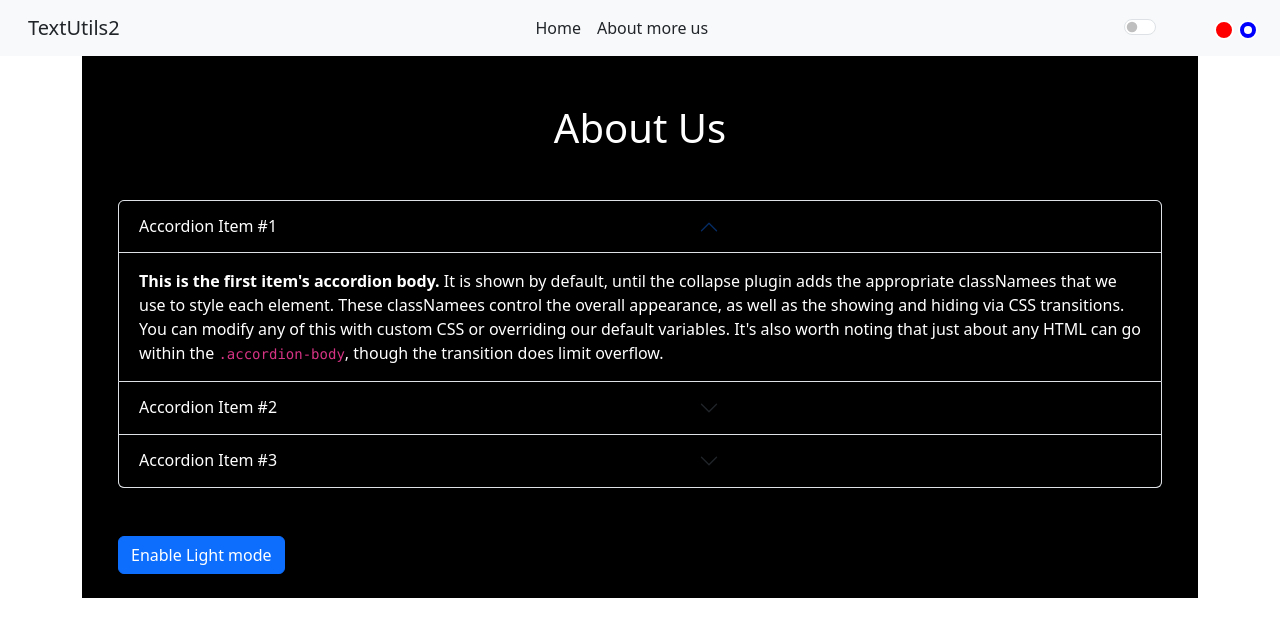
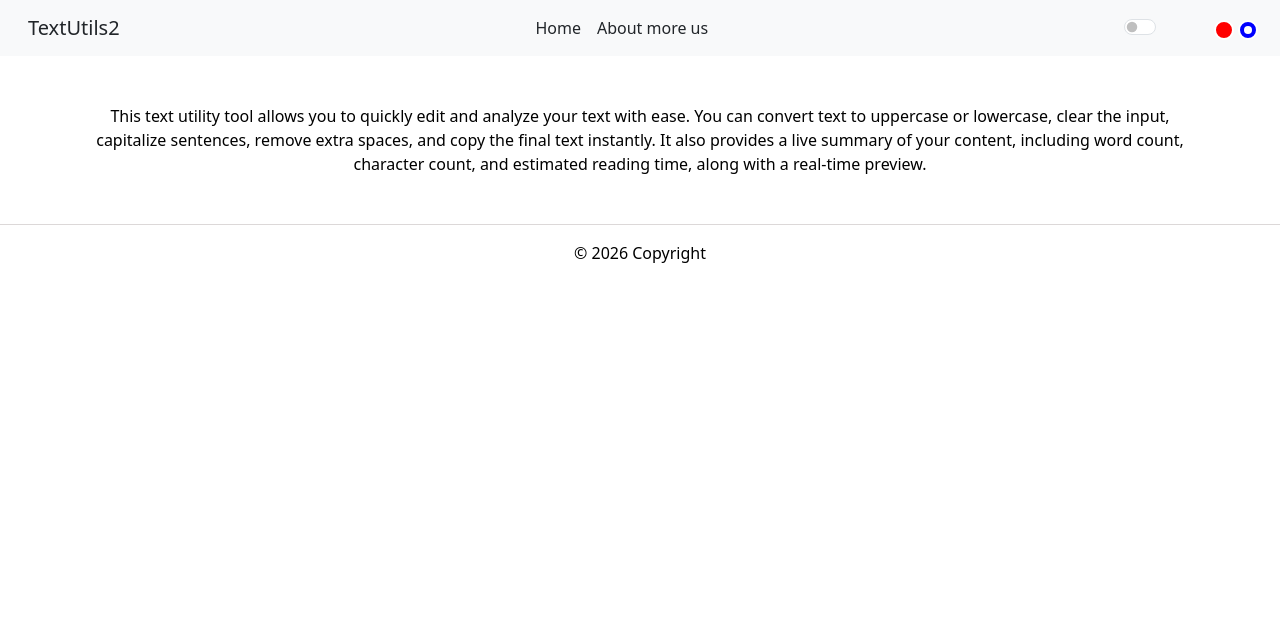
Before and after one commit to Pallavi-Sunil-Patil/testutils, a React (Create React App) app: page /about in a window 1280 px wide. Shown: the top 636 px of the page. Built offline with nearby package versions, Linux system fonts and the light colour scheme.

Commit message:
1 project

```diff
--- a/package.json
+++ b/package.json
@@ -1,5 +1,4 @@
 {
-  "homepage": "https://pallavi-sunil-patil.github.io/testutils/",
   "name": "my-app2",
   "version": "0.1.0",
   "private": true,
@@ -16,6 +15,8 @@
     "web-vitals": "^2.1.4"
   },
   "scripts": {
+    "predeploy": "npm run build",
+    "deploy": "gh-pages -d build",
     "start": "react-scripts start",
     "build": "react-scripts build",
     "test": "react-scripts test",
--- a/src/App.js
+++ b/src/App.js
@@ -3,6 +3,7 @@ import './App.css';
 import Alert from './Components/Alert';
 import About from './Components/About';
 import Navbar from './Components/Navbar';
+import Footer from './Components/Footer';
 import Testform from './Components/Testform';
 import React, { useState } from 'react';
 
@@ -30,13 +31,13 @@ function App() {
     if (mode === 'light'){
       setMode('dark')
       document.body.style.backgroundColor = "black";
-      setShowAlert('Dark mode anabled', "success")
+      // setShowAlert('Dark mode anabled', "success")
       document.title = 'TextUlits - dark';
     }
     else {
       setMode('light')
        document.body.style.backgroundColor = "white";
-       setShowAlert('Light mode anabled', "success");
+      //  setShowAlert('Light mode anabled', "success");
        document.title = 'TextUlits - Light';
     }
   }
@@ -48,17 +49,18 @@ function App() {
       <div className="container">
 
       <Routes>
-        <Route path="/about" element={<About />} />
+        <Route path="/about" element={<About mode={mode}
+            setShowAlert={setShowAlert} />} />
         <Route path="/" element={
           <Testform
-            heading="Fill the Form"
+            heading="Enter the text to perform below operations"
             mode={mode}
             setShowAlert={setShowAlert}
           />
         } />
       </Routes>
-
       </div>
+      <Footer cpytext="© 2026 Copyright" mode={mode}/>
       </Router>
     </>
   );
--- a/src/Components/About.js
+++ b/src/Components/About.js
@@ -1,72 +1,13 @@
-import React, {useState, useSyncExternalStore} from 'react'
+import React, { useState } from 'react';
 
-export default function About() {
-    const [mystyle, setMstyle] = useState({
-        color : 'white',
-        backgroundColor : 'black'
-    })
+export default function Testform(props) {
 
-    const [btntext, setBtnText] = useState("Enable Light mode")
+  return (
+    <>
+    <div class="container my-5">
+        <p class="text-center" style={{color:props.mode==='light'?'black':'white'}}>This text utility tool allows you to quickly edit and analyze your text with ease. You can convert text to uppercase or lowercase, clear the input, capitalize sentences, remove extra spaces, and copy the final text instantly. It also provides a live summary of your content, including word count, character count, and estimated reading time, along with a real-time preview.</p>
+    </div>
 
-    const toggleStyle = ()=>{
-        if (mystyle.color === 'white'){
-            setMstyle({
-                color : 'black',
-                backgroundColor : 'white'
-            })
-            setBtnText("Enable Dark Mode")
-        }
-        else {
-            setMstyle({
-                color : 'white',
-                backgroundColor : 'black'
-            })
-            setBtnText("Enable Light Mode")
-        }
-    }
-  return (
-    <div className="container pt-5" style={mystyle}>
-      <h1 className="pb-3 text-center">About Us</h1>
-      <div className="accordion p-4" id="accordionExample" style={mystyle}>
-        <div className="accordion-item">
-            <h2 className="accordion-header" id="headingOne" >
-            <button className="accordion-button" style={mystyle} type="button" data-bs-toggle="collapse" data-bs-target="#collapseOne" aria-expanded="true" aria-controls="collapseOne">
-                Accordion Item #1
-            </button>
-            </h2>
-            <div id="collapseOne" className="accordion-collapse collapse show" aria-labelledby="headingOne" data-bs-parent="#accordionExample">
-            <div className="accordion-body" style={mystyle}>
-                <strong>This is the first item's accordion body.</strong> It is shown by default, until the collapse plugin adds the appropriate classNamees that we use to style each element. These classNamees control the overall appearance, as well as the showing and hiding via CSS transitions. You can modify any of this with custom CSS or overriding our default variables. It's also worth noting that just about any HTML can go within the <code>.accordion-body</code>, though the transition does limit overflow.
-            </div>
-            </div>
-        </div>
-        <div className="accordion-item">
-            <h2 className="accordion-header" id="headingTwo">
-            <button className="accordion-button collapsed" style={mystyle} type="button" data-bs-toggle="collapse" data-bs-target="#collapseTwo" aria-expanded="false" aria-controls="collapseTwo">
-                Accordion Item #2
-            </button>
-            </h2>
-            <div id="collapseTwo" className="accordion-collapse collapse" aria-labelledby="headingTwo" data-bs-parent="#accordionExample">
-            <div className="accordion-body" style={mystyle}>
-                <strong>This is the second item's accordion body.</strong> It is hidden by default, until the collapse plugin adds the appropriate classNamees that we use to style each element. These classNamees control the overall appearance, as well as the showing and hiding via CSS transitions. You can modify any of this with custom CSS or overriding our default variables. It's also worth noting that just about any HTML can go within the <code>.accordion-body</code>, though the transition does limit overflow.
-            </div>
-            </div>
-        </div>
-        <div className="accordion-item">
-            <h2 className="accordion-header" id="headingThree">
-            <button className="accordion-button collapsed" style={mystyle} type="button" data-bs-toggle="collapse" data-bs-target="#collapseThree" aria-expanded="false" aria-controls="collapseThree">
-                Accordion Item #3
-            </button>
-            </h2>
-            <div id="collapseThree" className="accordion-collapse collapse" aria-labelledby="headingThree" data-bs-parent="#accordionExample">
-            <div className="accordion-body" style={mystyle}>
-                <strong>This is the third item's accordion body.</strong> It is hidden by default, until the collapse plugin adds the appropriate classNamees that we use to style each element. These classNamees control the overall appearance, as well as the showing and hiding via CSS transitions. You can modify any of this with custom CSS or overriding our default variables. It's also worth noting that just about any HTML can go within the <code>.accordion-body</code>, though the transition does limit overflow.
-            </div>
-            </div>
-        </div>
-        </div>
-
-        <button type="button" onClick={toggleStyle} className="btn btn-primary my-4 mx-4">{btntext}</button>
-    </div>
-  )
+    </>
+  );
 }
--- a/src/Components/Alert.js
+++ b/src/Components/Alert.js
@@ -7,7 +7,7 @@ export default function Alert(props) {
     }
   return (
     props.alert &&
-    <div>
+    <div style={{height:'100px'}}>
         <div className={`alert alert-${props.alert.type} alert-dismissible fade show rounded-0`}>
            <strong>{capitalize(props.alert.type)} : </strong>{props.alert.msg}
         </div>
--- /dev/null
+++ b/src/Components/Footer.js
@@ -0,0 +1,11 @@
+import React from 'react';
+
+export default function Testform(props) {
+  return (
+    <footer className="container-fuild py-3" style={{ borderTop: '1px solid #dcd8d8' }}>
+      <p className="text-center m-0" style={{color: props.mode === 'light' ? 'black' : 'white',backgroundColor:props.mode==='light'?'white':'#00000000' }}>
+        © 2026 Copyright
+      </p>
+    </footer>
+  );
+}
--- a/src/Components/Navbar.js
+++ b/src/Components/Navbar.js
@@ -45,10 +45,10 @@ export default function Navbar(props) {
 
             <ul className="navbar-nav me-auto mb-2 mb-lg-0">
               <li className="nav-item">
-                <Link className={`nav-link active text-${textColor}`} aria-current="page" to="/">Home</Link>
+                <Link className={`nav-link text-${textColor}`} aria-current="page" to="/">Home</Link>
               </li>
               <li className="nav-item">
-                <Link className={`nav-link active text-${textColor}`} to="/about">{props.aboutText}</Link>
+                <Link className={`nav-link text-${textColor}`} to="/about">{props.aboutText}</Link>
               </li>
             </ul>
 
--- a/src/index.css
+++ b/src/index.css
@@ -0,0 +1,3 @@
+.accordion-button::after{
+    content: unset !important;
+}
```
Also changed, not shown: src/Components/Testform.js (+13 -24 lines).
